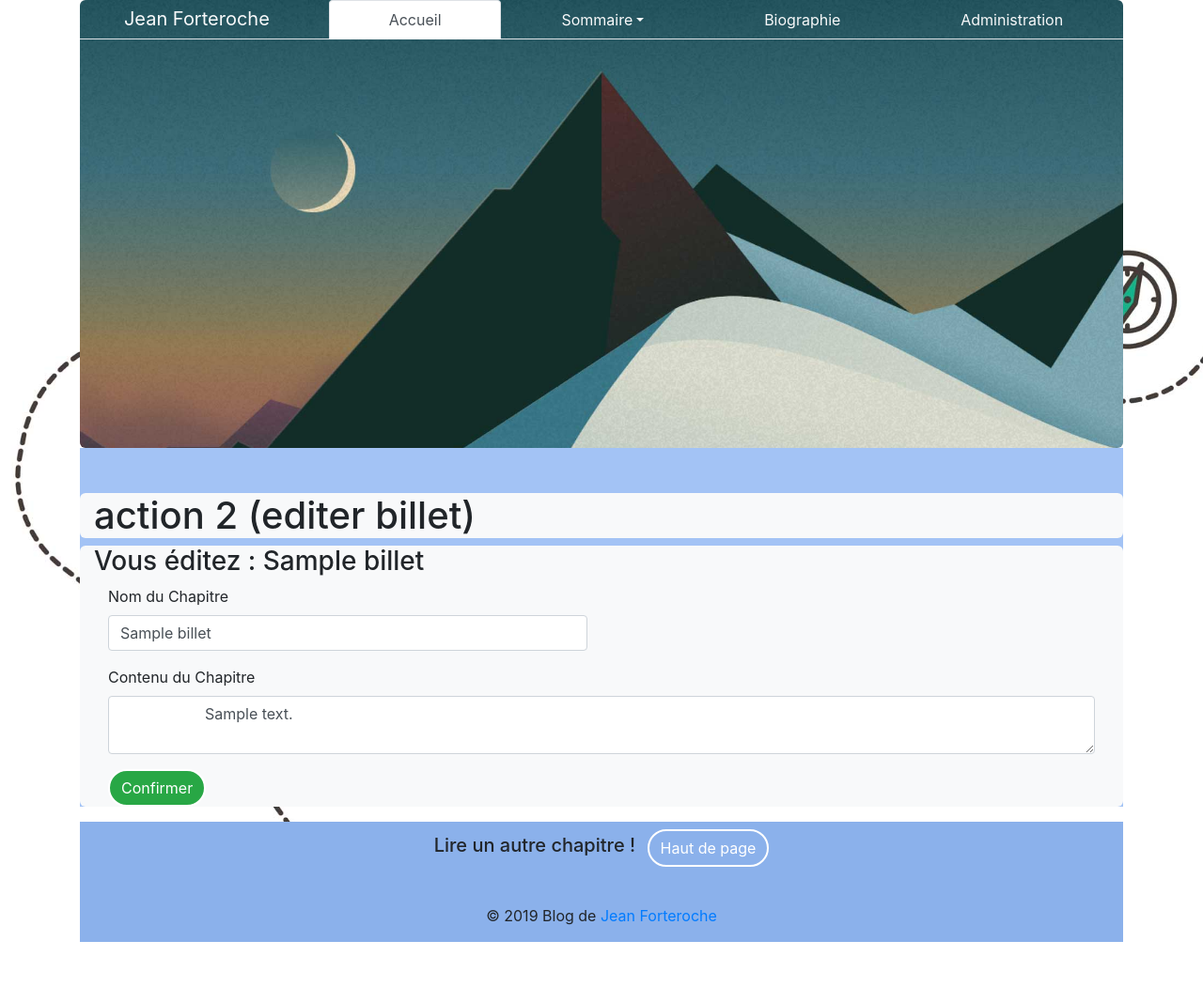
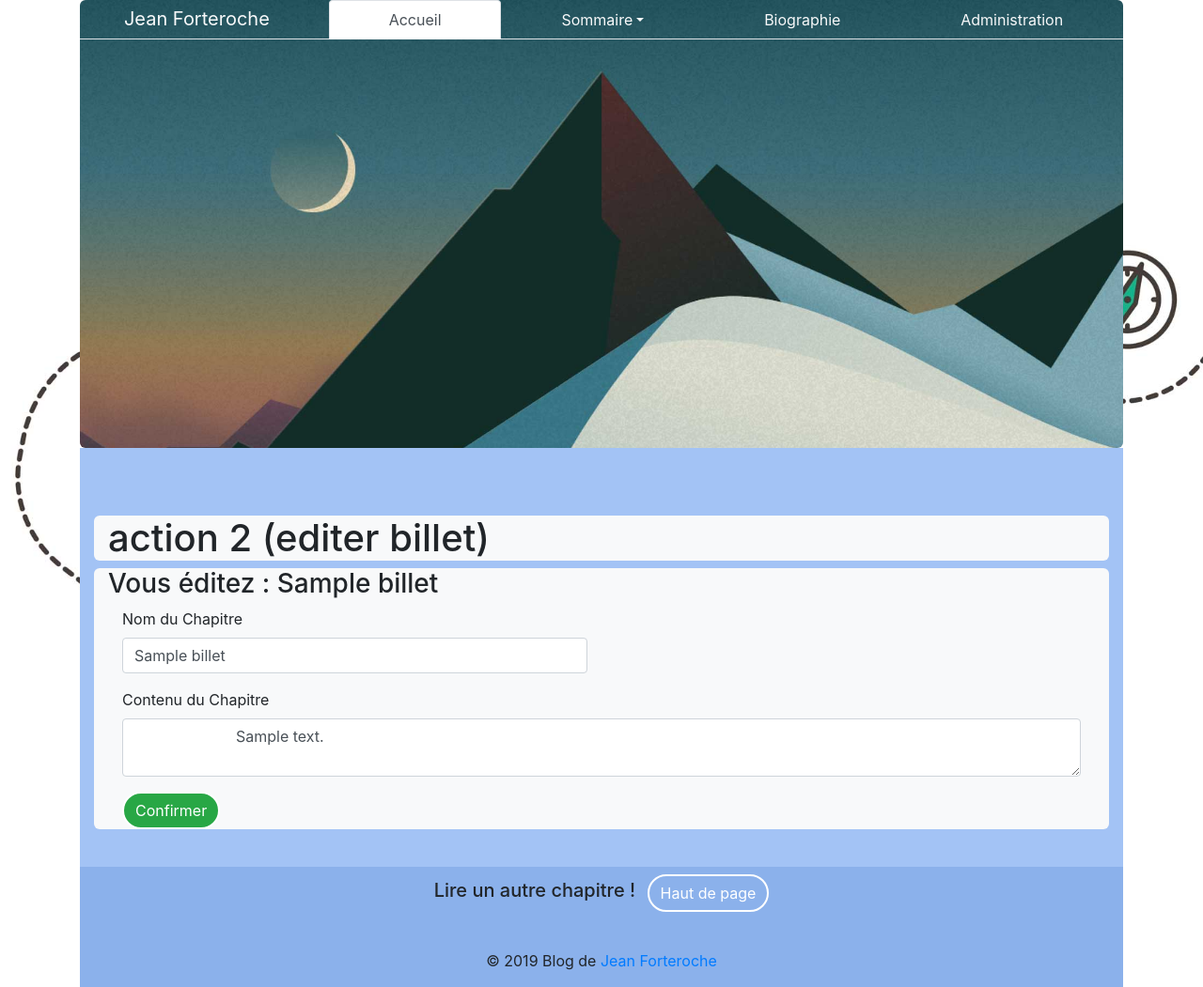
Before and after one commit to lucaslablache/Forteroche-PHP, a PHP site: template Vue/vueEdition.php in a window 1280 px wide. Shown: the whole page at 94% size. Before the commit the page ends 1003 px from the top, so only its background shows below. Run offline with PHP 8.4, Linux system fonts and the light colour scheme; the template is opened without the code that fills it: most values are stand-ins (such as "Sample title", 1, 10 or a date in 2020); some libraries are stand-ins or nearby versions.

Commit message:
fin de la refonte graphique

```diff
--- a/Vue/vueEdition.php
+++ b/Vue/vueEdition.php
@@ -1,3 +1,4 @@
+<article class="col-lg-12 py-4">
     <header class="col-lg-12 bg-light">
         <h1 class="titreBillet">action 2 (editer billet)</h1>
     </header>
@@ -35,3 +36,4 @@
             </div>
         </form>
     </div>
+</article>
--- a/index.php
+++ b/index.php
@@ -10,5 +10,5 @@ $routeur->routerRequete();
 // problemes de mise en page HTML
 // header => media querries sur la hauteur + ajouter un background image
 // nav burger positionrelative + top:XXXpx
-// revoir la modération avec vue billet comme exemple
+
 // htc access a finir pour  les autres vues
```
Lines whose indentation alone changed are shown as unchanged.
